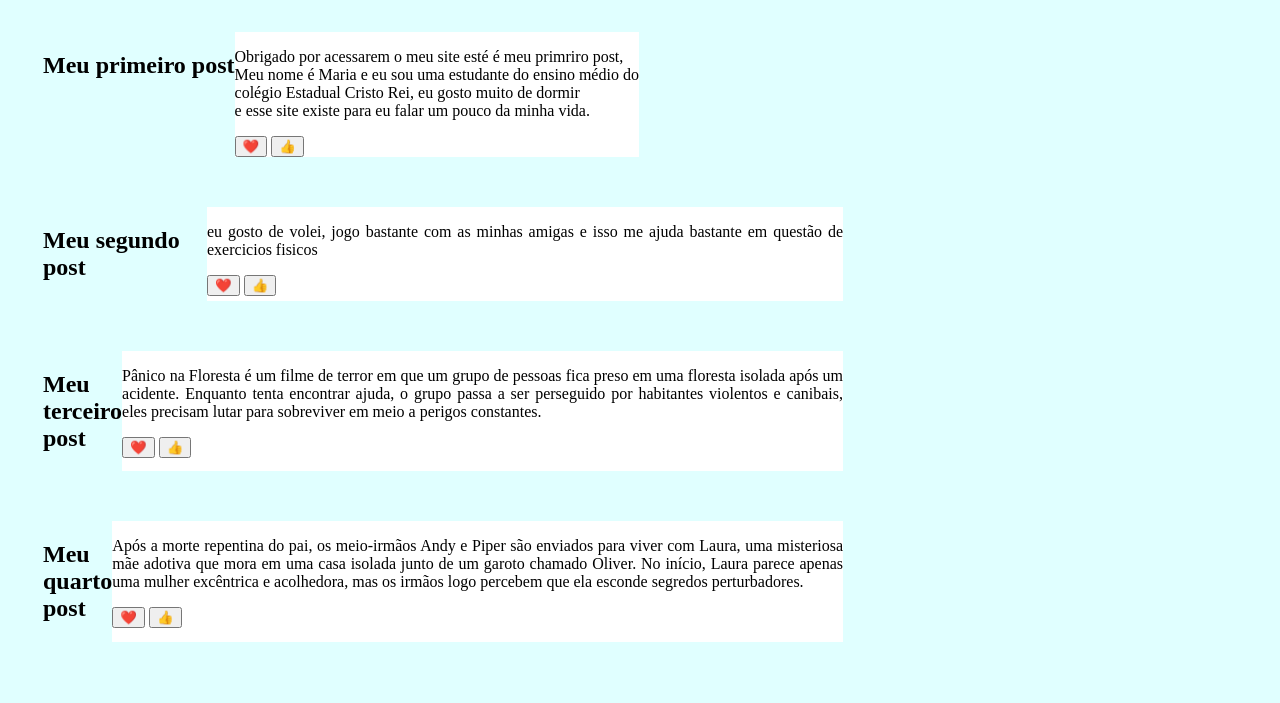
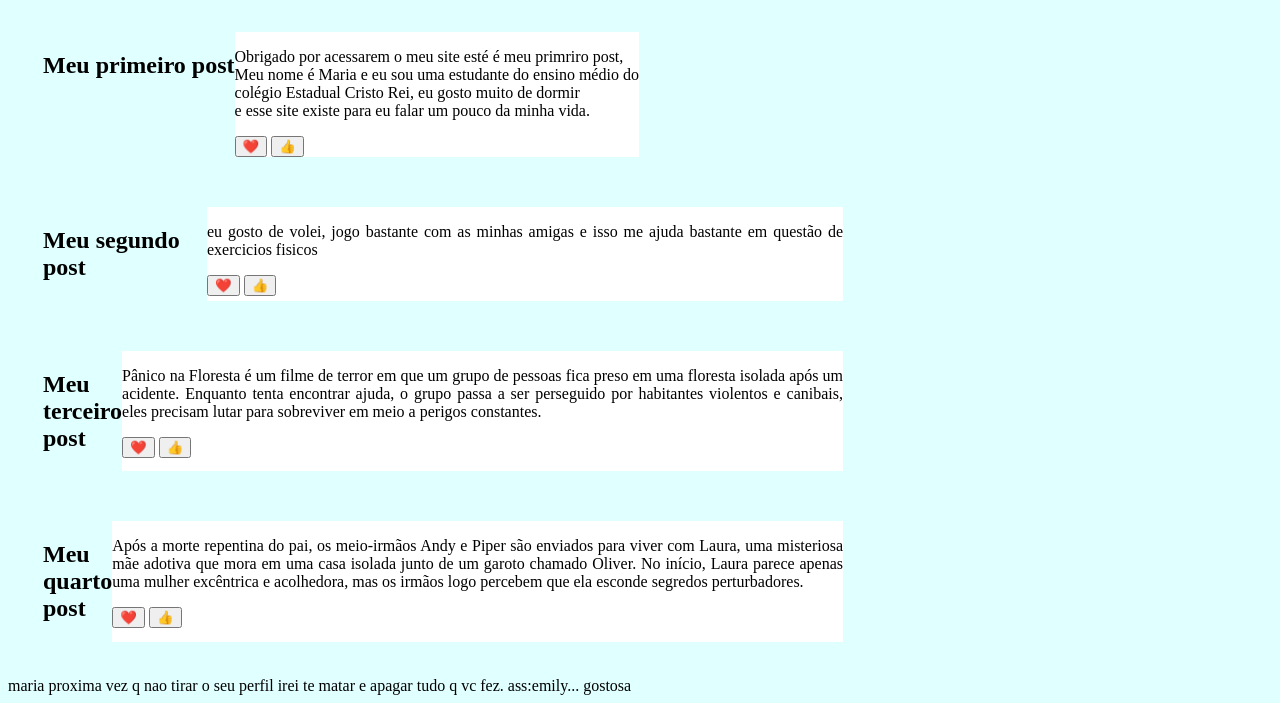
Before and after one commit to marialopessantos27-alt/Teste-Lopes-1-BL, a plain HTML site: page index.html in a window 1280 px wide. Shown: the part 178-881 px from the top of the page. Before the commit the page ends 855 px from the top, so only its background shows below. Drawn offline with Linux system fonts and the light colour scheme.

Commit message:
fiz algoadicionei coisas ao meu blog

```diff
--- a/index.html
+++ b/index.html
@@ -64,3 +64,5 @@
 </main>
 </body>
 </html>
+maria proxima vez q nao tirar o seu perfil irei te matar e apagar tudo q vc fez.
+ass:emily... gostosa
```
